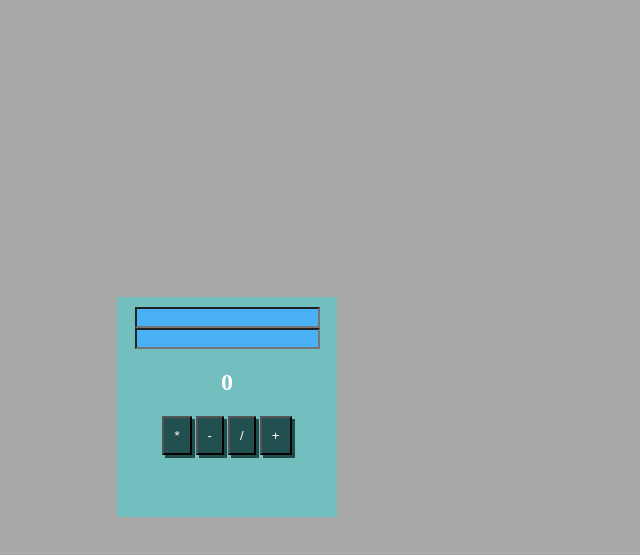
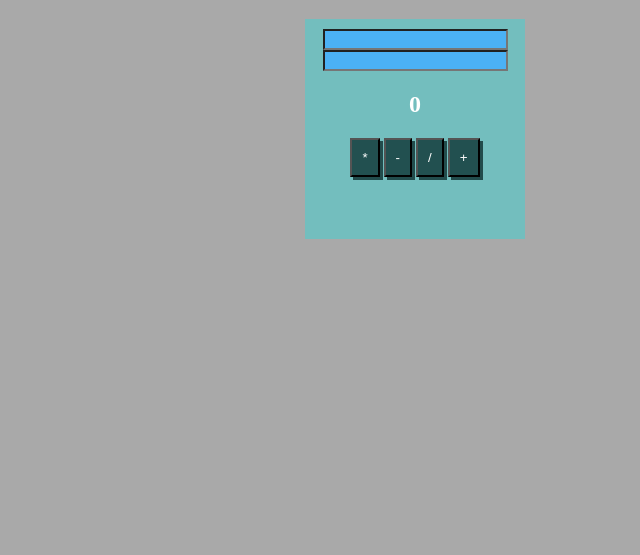
Before and after one commit to denm787/calculator, a plain HTML site: page index.html in a window 1280 px wide. Shown: the part 61-616 px from the top of the page, without its empty margins (225-865 px from the left). Drawn offline with Linux system fonts and the light colour scheme.

Commit message:
calculator

```diff
--- a/index.css
+++ b/index.css
@@ -4,10 +4,9 @@
     height: 200px;
     color: white;
     text-align: center;
-    margin: 300px;
+    margin: auto;
     padding: 10px;
-    transform: translateY(-60px);
-    transform: translateX(34px);
+
 
 }
 input {
```
